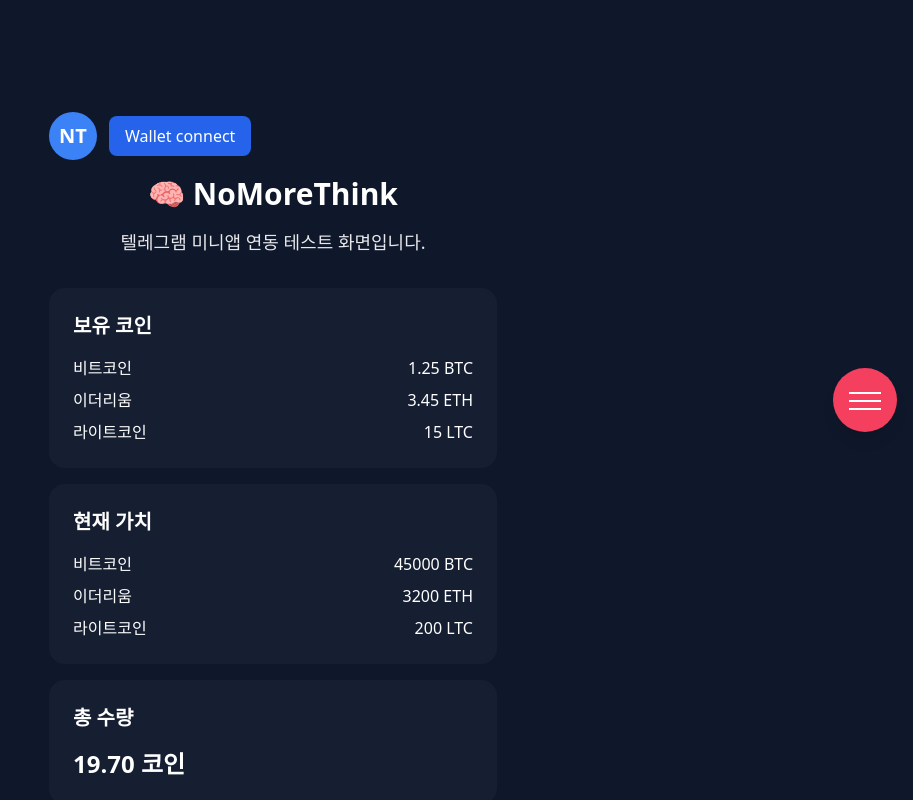
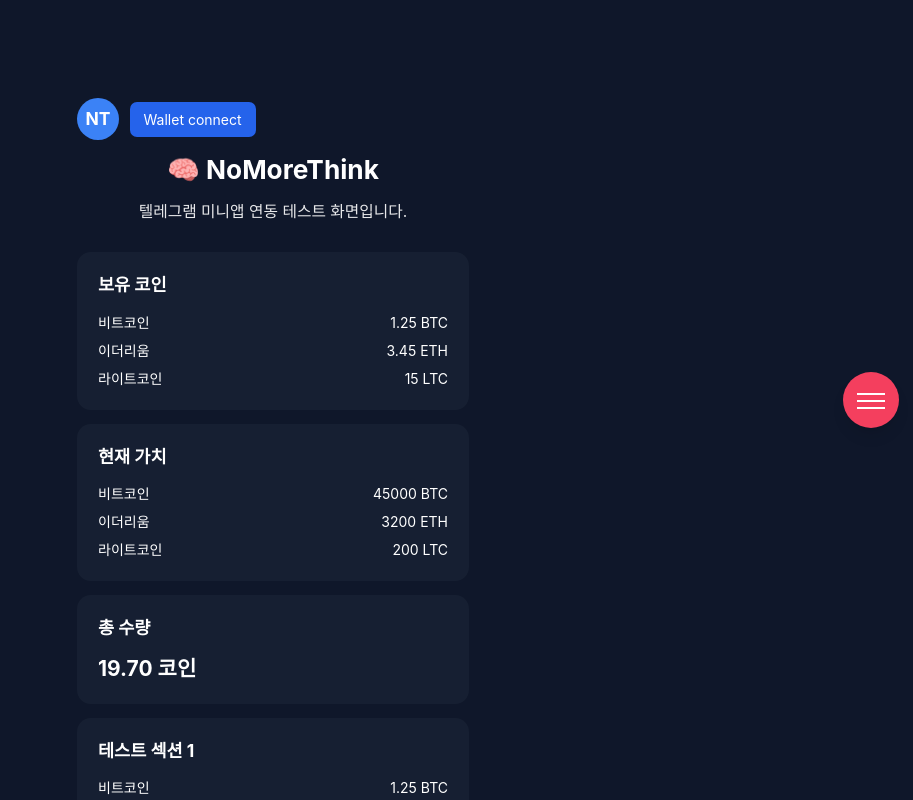
Before and after one commit to imsourceboom/nomorethink-front, a Next.js app: page / in a window 1280 px wide. Shown: the top 800 px of the page, without its empty margins (367-1280 px from the left). Built offline with nearby package versions, Linux system fonts and the light colour scheme.

Commit message:
feat: 텔레그램 다크 테마 색상 적용 및 접근성 컴포넌트 추가

```diff
--- /dev/null
+++ b/app/components/AccessibleImage.tsx
@@ -0,0 +1,30 @@
+'use client';
+
+import Image, { ImageProps } from 'next/image';
+
+interface AccessibleImageProps extends Omit<ImageProps, 'alt'> {
+  alt: string;  // alt를 필수값으로 만듦
+  caption?: string;
+}
+
+export const AccessibleImage = ({
+  alt,
+  caption,
+  className = '',
+  ...props
+}: AccessibleImageProps) => {
+  return (
+    <figure className="relative">
+      <Image
+        {...props}
+        alt={alt}
+        className={`tg-animate-fade ${className}`}
+      />
+      {caption && (
+        <figcaption className="tg-hint mt-2 text-center">
+          {caption}
+        </figcaption>
+      )}
+    </figure>
+  );
+};
--- /dev/null
+++ b/app/components/AccessibleInput.tsx
@@ -0,0 +1,42 @@
+'use client';
+
+import { InputHTMLAttributes, forwardRef } from 'react';
+
+interface AccessibleInputProps extends InputHTMLAttributes<HTMLInputElement> {
+  label: string;
+  hint?: string;
+}
+
+export const AccessibleInput = forwardRef<HTMLInputElement, AccessibleInputProps>(
+  ({ label, hint, id, className = '', ...props }, ref) => {
+    const inputId = id || `input-${label.toLowerCase().replace(/\s+/g, '-')}`;
+
+    return (
+      <div className="mb-4">
+        <label
+          htmlFor={inputId}
+          className="block mb-2 text-sm font-medium"
+        >
+          {label}
+        </label>
+        <input
+          {...props}
+          id={inputId}
+          ref={ref}
+          className={`tg-input ${className}`}
+          aria-describedby={hint ? `${inputId}-hint` : undefined}
+        />
+        {hint && (
+          <p
+            id={`${inputId}-hint`}
+            className="tg-hint mt-1"
+          >
+            {hint}
+          </p>
+        )}
+      </div>
+    );
+  }
+);
+
+AccessibleInput.displayName = 'AccessibleInput';
--- a/app/global.d.ts
+++ b/app/global.d.ts
@@ -5,6 +5,16 @@ declare global {
         expand: () => void;
         requestFullscreen: () => void;
         disableVerticalSwipes: () => void;
+        colorScheme: 'light' | 'dark';
+        themeParams: {
+            bg_color: string;
+            text_color: string;
+            hint_color: string;
+            link_color: string;
+            button_color: string;
+            button_text_color: string;
+            secondary_bg_color: string;
+        };
         MainButton: {
             text: string;
             show: () => void;
--- a/app/globals.css
+++ b/app/globals.css
@@ -3,77 +3,144 @@
 @tailwind utilities;
 
 :root {
-  --background: #1e2532;
-  --foreground: #ffffff;
-  --color-background: var(--background);
-  --color-foreground: var(--foreground);
-  --font-sans: var(--font-geist-sans);
-  --font-mono: var(--font-geist-mono);
+  /* Telegram WebApp 테마 변수 */
+  --tg-bg-color: #0E1621;
+  --tg-text-color: #ffffff;
+  --tg-hint-color: #999999;
+  --tg-link-color: #2481cc;
+  --tg-button-color: #2481cc;
+  --tg-button-text-color: #ffffff;
+  --tg-secondary-bg-color: #17212B;
+
+  /* 애니메이션 설정 */
+  --tg-animation-duration: 200ms;
+  --tg-animation-timing: cubic-bezier(0.4, 0, 0.2, 1);
 }
 
-@media (prefers-color-scheme: dark) {
-  :root {
-    --background: #1e2532;
-    --foreground: #ffffff;
-  }
+/* 기본 애니메이션 설정 */
+@keyframes tg-fade {
+  from { opacity: 0; }
+  to { opacity: 1; }
 }
 
-body {
-  /* 기본 스타일 */
-  background: var(--background);
-  color: var(--foreground);
-  font-family: var(--font-sans), system-ui, -apple-system, BlinkMacSystemFont, 'Segoe UI', Roboto, Oxygen, Ubuntu, Cantarell, 'Open Sans', 'Helvetica Neue', sans-serif;
+@keyframes tg-slide-up {
+  from { transform: translateY(100%); }
+  to { transform: translateY(0); }
+}
 
-  /* 스크롤 체이닌 방지 */
+@keyframes tg-slide-down {
+  from { transform: translateY(-100%); }
+  to { transform: translateY(0); }
+}
+
+html, body {
+  /* 스크롤 체이닝 방지 */
   height: 100%;
   overflow-y: auto;
   overscroll-behavior: contain;
 
+  /* 기본 스타일 */
+  background: var(--tg-bg-color);
+  color: var(--tg-text-color);
+  font-family: -apple-system, BlinkMacSystemFont, 'Segoe UI', Roboto, Helvetica, Arial, sans-serif;
+  font-size: 14px;
+  line-height: 1.5;
+  -webkit-font-smoothing: antialiased;
+
+
   /* 모바일 최적화 */
   -webkit-text-size-adjust: 100%;
   -webkit-tap-highlight-color: transparent;
+  touch-action: manipulation;
 }
 
-/* 반응형 패딩 조정 */
-@media (max-width: 640px) {
-  .p-24 {
-    padding: 1rem !important;
+/* Safe Area 대응 */
+.safe-area-top {
+  padding-top: env(safe-area-inset-top);
+}
+
+.safe-area-bottom {
+  padding-bottom: env(safe-area-inset-bottom);
+}
+
+.safe-area-left {
+  padding-left: env(safe-area-inset-left);
+}
+
+.safe-area-right {
+  padding-right: env(safe-area-inset-right);
+}
+
+/* Content Safe Area */
+.content-safe-area {
+  padding: env(safe-area-inset-top) env(safe-area-inset-right) env(safe-area-inset-bottom) env(safe-area-inset-left);
+}
+
+/* 텔레그램 미니앱 컴포넌트 스타일 */
+@layer components {
+  /* 버튼 */
+  .tg-button {
+    @apply px-4 py-2 rounded-lg font-medium focus:outline-none focus:ring-2 focus:ring-opacity-50;
+    background-color: var(--tg-button-color);
+    color: var(--tg-button-text-color);
+    transition: all var(--tg-animation-duration) var(--tg-animation-timing);
+  }
+
+  /* 입력 필드 */
+  .tg-input {
+    @apply w-full px-4 py-2 rounded-lg focus:outline-none focus:ring-2 focus:ring-opacity-50;
+    background-color: var(--tg-secondary-bg-color);
+    color: var(--tg-text-color);
+    border: 1px solid var(--tg-hint-color);
+    transition: all var(--tg-animation-duration) var(--tg-animation-timing);
+  }
+
+  /* 링크 */
+  .tg-link {
+    color: var(--tg-link-color);
+    @apply hover:underline;
+    transition: all var(--tg-animation-duration) var(--tg-animation-timing);
+  }
+
+  /* 힌트 텍스트 */
+  .tg-hint {
+    color: var(--tg-hint-color);
+    @apply text-sm;
+  }
+
+  /* 헤더 */
+  .tg-header {
+    @apply text-lg font-medium mb-4;
+    color: var(--tg-text-color);
+  }
+
+  /* 카드 */
+  .tg-card {
+    background-color: var(--tg-secondary-bg-color);
+    @apply rounded-lg p-4 mb-4;
+    animation: tg-fade var(--tg-animation-duration) var(--tg-animation-timing);
+  }
+
+  /* 애니메이션 유틸리티 클래스 */
+  .tg-animate-fade {
+    animation: tg-fade var(--tg-animation-duration) var(--tg-animation-timing);
+  }
+
+  .tg-animate-slide-up {
+    animation: tg-slide-up var(--tg-animation-duration) var(--tg-animation-timing);
+  }
+
+  .tg-animate-slide-down {
+    animation: tg-slide-down var(--tg-animation-duration) var(--tg-animation-timing);
+  }
+
+  /* 저성능 기기 대응 */
+  @media (prefers-reduced-motion: reduce) {
+    *, ::before, ::after {
+      animation-duration: 0.01ms !important;
+      animation-iteration-count: 1 !important;
+      transition-duration: 0.01ms !important;
+      scroll-behavior: auto !important;
+    }
   }
 }
-
-/* 모바일 화면에서 최소 높이 조정 */
-@media (max-width: 640px) {
-  .min-h-screen {
-    min-height: 100vh !important;
-    min-height: -webkit-fill-available !important;
-  }
-}
-
-/* iOS Safari에서 100vh 문제 해결 */
-@supports (-webkit-touch-callout: none) {
-  .min-h-screen {
-    min-height: -webkit-fill-available;
-  }
-}
-
-/* 모바일 최적화를 위한 스타일 */
-@layer base {
-  html {
-    touch-action: manipulation;
-  }
-}
-
-/* 텔레그램 미니앱 스타일 */
-@layer components {
-  .tg-button {
-    @apply bg-telegram text-white font-medium py-2 px-4 rounded-lg
-           hover:bg-telegram-secondary transition-colors duration-200
-           focus:outline-none focus:ring-2 focus:ring-telegram focus:ring-opacity-50;
-  }
-
-  .tg-input {
-    @apply w-full px-4 py-2 border border-gray-300 rounded-lg focus:outline-none
-           focus:ring-2 focus:ring-telegram focus:ring-opacity-50
-           placeholder-gray-400;
-  }
-}
--- a/app/hooks/useTelegram.ts
+++ b/app/hooks/useTelegram.ts
@@ -1,16 +1,31 @@
 'use client';
 
 import { useEffect, useCallback } from 'react';
+import { setThemeParams } from '../utils/theme';
 
 // Telegram WebApp SDK를 위한 커스텀 훅
 export const useTelegram = () => {
   const initTelegram = useCallback(() => {
     if (typeof window !== 'undefined' && window.Telegram?.WebApp) {
       const tg = window.Telegram.WebApp;
+
+      // 기본 초기화
       tg.ready();
       tg.expand();
-      tg.requestFullscreen(); // 전체 화면 모드 활성화
-      tg.disableVerticalSwipes(); // 수직 스와이프 비활성화
+      tg.requestFullscreen();
+      tg.disableVerticalSwipes();
+
+      // 테마 설정
+      if (tg.themeParams) {
+        setThemeParams(tg.themeParams);
+      }
+
+      // 테마 변경 이벤트 리스너
+      tg.onEvent('themeChanged', () => {
+        if (tg.themeParams) {
+          setThemeParams(tg.themeParams);
+        }
+      });
     }
   }, []);
 
--- /dev/null
+++ b/app/types/telegram.ts
@@ -0,0 +1,20 @@
+// Telegram WebApp 테마 파라미터 타입
+export interface ThemeParams {
+  bg_color: string;
+  text_color: string;
+  hint_color: string;
+  link_color: string;
+  button_color: string;
+  button_text_color: string;
+  secondary_bg_color: string;
+}
+
+// 색상 변수 이름 타입
+export type ColorVariable =
+  | 'bg-color'
+  | 'text-color'
+  | 'hint-color'
+  | 'link-color'
+  | 'button-color'
+  | 'button-text-color'
+  | 'secondary-bg-color';
--- /dev/null
+++ b/app/utils/theme.ts
@@ -0,0 +1,36 @@
+import { ThemeParams, ColorVariable } from '../types/telegram';
+
+// CSS 변수 이름 생성
+const createCssVariableName = (name: ColorVariable) => `--tg-${name}`;
+
+// 테마 색상을 CSS 변수로 설정
+export const setThemeParams = (params: ThemeParams) => {
+  if (typeof document === 'undefined') return;
+
+  const root = document.documentElement;
+  const themeParams = {
+    'bg-color': params.bg_color,
+    'text-color': params.text_color,
+    'hint-color': params.hint_color,
+    'link-color': params.link_color,
+    'button-color': params.button_color,
+    'button-text-color': params.button_text_color,
+    'secondary-bg-color': params.secondary_bg_color,
+  };
+
+  Object.entries(themeParams).forEach(([key, value]) => {
+    root.style.setProperty(
+      createCssVariableName(key as ColorVariable),
+      value
+    );
+  });
+};
+
+// CSS 변수 사용을 위한 유틸리티 함수
+export const tgVar = (name: ColorVariable) => `var(${createCssVariableName(name)})`;
+
+// 테마 모드 확인 (라이트/다크)
+export const isDarkTheme = () => {
+  if (typeof window === 'undefined' || !window.Telegram?.WebApp) return false;
+  return window.Telegram.WebApp.colorScheme === 'dark';
+};
```
